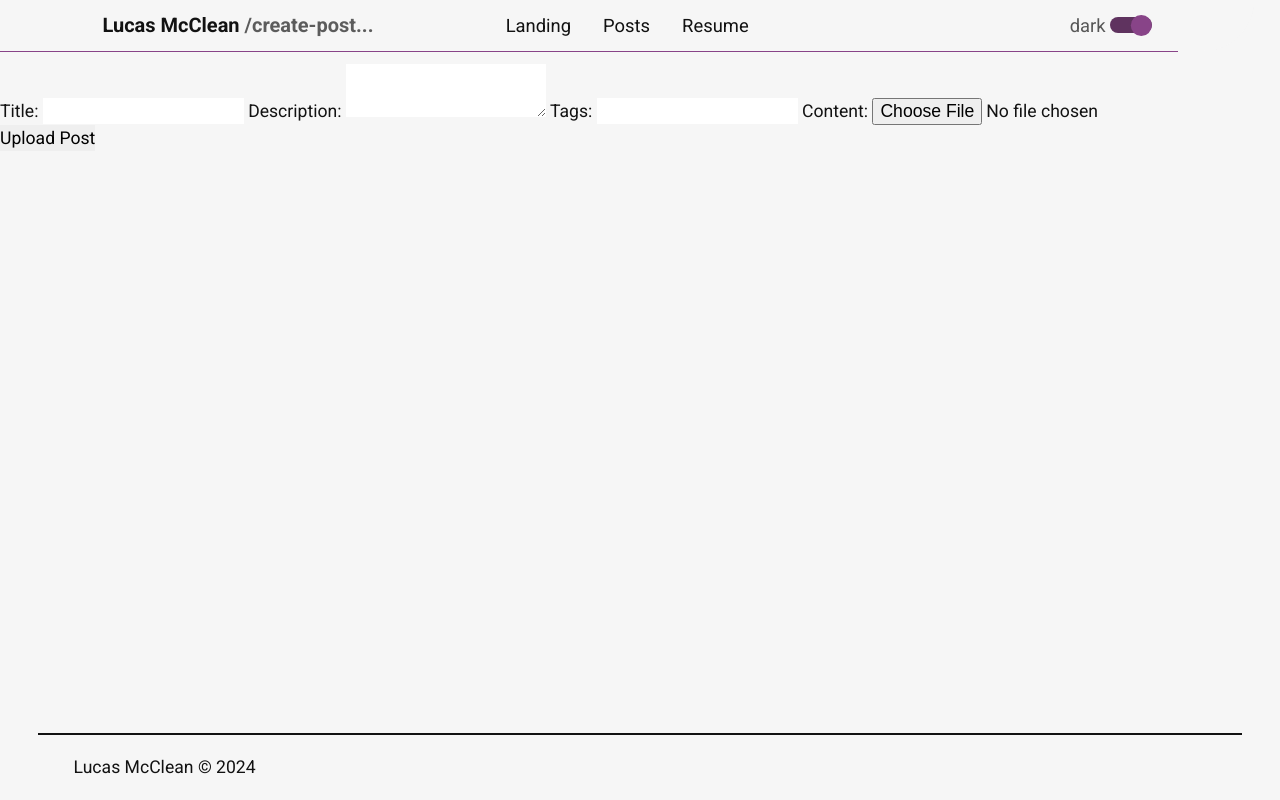
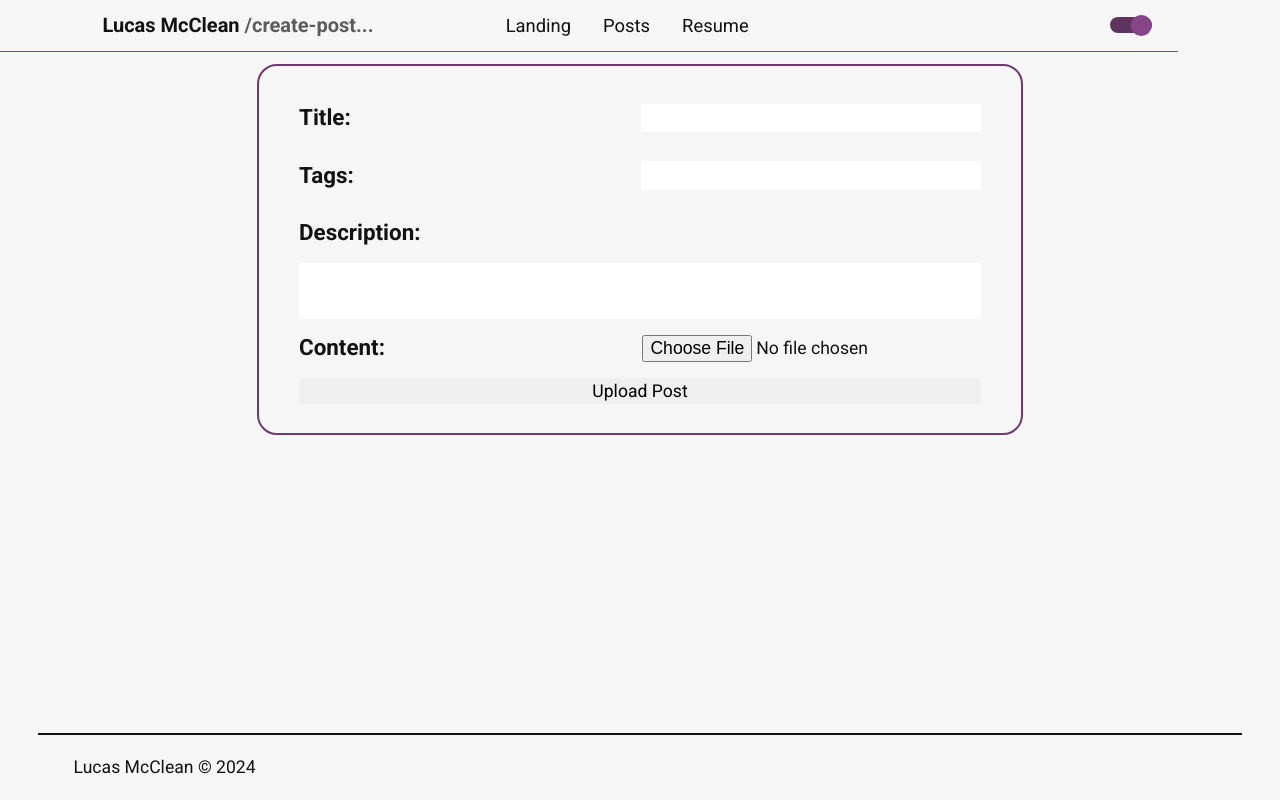
Before and after one commit to LucasMcClean/personal-website, a SvelteKit app in the folder client/: page /create-post in a window 1280 px wide. Built offline with nearby package versions, Linux system fonts and the light colour scheme; no server answers.

Commit message:
feat: style load-bar, create-post dashboard

```diff
--- a/client/src/lib/components/Navbar.svelte
+++ b/client/src/lib/components/Navbar.svelte
@@ -43,9 +43,9 @@
     position: absolute;
     top: 100%;
     left: 0;
-    width: 92vw;
     height: 1px;
     background: var(--clr-acc);
+    animation: loadIn 1s ease-out 1 forwards;
   }
 
   #navbar a {
@@ -74,4 +74,13 @@
     align-items: center;
     justify-self: end;
   }
+
+  @keyframes loadIn {
+    0% {
+      width: 0vw;
+    }
+    100% {
+      width: 92vw;
+    }
+  }
 </style>
--- a/client/src/lib/components/ThemeToggle.svelte
+++ b/client/src/lib/components/ThemeToggle.svelte
@@ -21,11 +21,12 @@
     let curTheme = document.documentElement.getAttribute("theme");
     const theme: Theme = curTheme === "dark" ? "dark" : "light";
     activeTheme = theme;
+    document.getElementById("theme-toggle")
+      ?.style.setProperty("toggle-position", theme === "dark" ? "0rem" : "1.3rem");
   });
 </script>
 
-<span id={activeTheme}></span>
-<button id="theme-toggle" class={activeTheme} on:click={toggleTheme} aria-label="toggle theme"
+<button id="theme-toggle" class={activeTheme} on:click={toggleTheme} aria-label="toggle color scheme"
 ></button>
 
 <style>
@@ -53,16 +54,4 @@
   .light::before {
     transform: translate(1.3rem);
   }
-
-  #light::before {
-    color: color-mix(in srgb, var(--clr-txt) 70%, transparent);
-    padding-right: 0.3rem;
-    content: "dark";
-  }
-
-  #dark::before {
-    color: color-mix(in srgb, var(--clr-txt) 70%, transparent);
-    padding-right: 0.3rem;
-    content: "light";
-  }
 </style>
--- a/client/src/routes/create-post/+page.svelte
+++ b/client/src/routes/create-post/+page.svelte
@@ -26,11 +26,55 @@
 <form method="post" on:submit={handleSubmit}>
   <label for="title">Title: </label>
   <input id="title" name="title" required />
+  <label for="tags">Tags: </label>
+  <input id="tags" name="tags" required />
   <label for="description">Description: </label>
   <textarea id="description" name="description" required />
-  <label for="tags">Tags: </label>
-  <input id="tags" name="tags" required />
-  <lable for="content">Content: </lable>
+  <label for="content">Content: </label>
   <input id="content" type="file" name="content" accept=".md" required />
   <button type="submit">Upload Post</button>
 </form>
+
+<style>
+  form {
+    margin: auto;
+    padding-block: 1.8rem;
+    padding-top: 1.5rem;
+    padding-inline: 2.5rem;
+    border : 2px solid color-mix(in srgb, var(--clr-acc) 80%, var(--clr-txt));
+    border-radius: 20px;
+    display: grid;
+    grid-template: repeat(5, 1fr) / repeat(2, 1fr);
+    gap: .1rem;
+    align-items: center;
+  }
+
+  label {
+    cursor: pointer;
+    font-size: 1.4rem;
+    font-weight: bold;
+  }
+
+  input {
+    height: 1.8rem;
+    padding: .1rem;
+  }
+
+  label[for="description"] {
+    grid-column: 1 / 3;
+  }
+
+  #description {
+    grid-column: 1 / 3;
+  }
+
+  textarea {
+    resize: none;
+    padding: .1rem;
+  }
+
+  button {
+    cursor: pointer;
+    grid-column: 1 / 3;
+  }
+</style>
```
